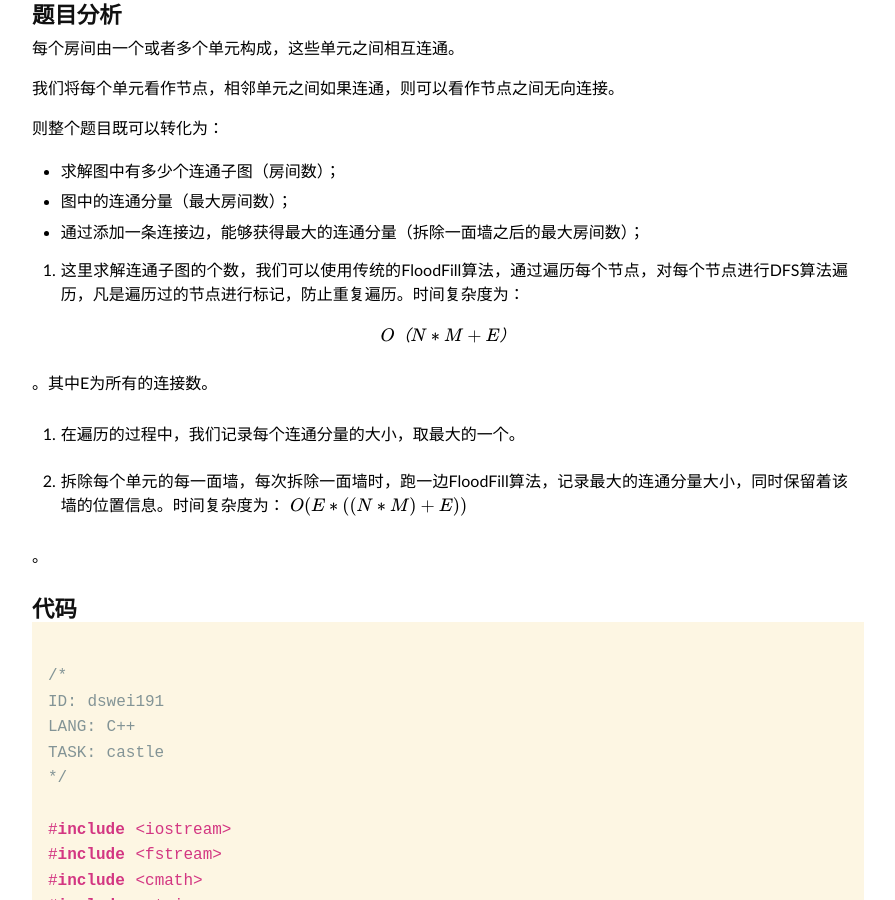
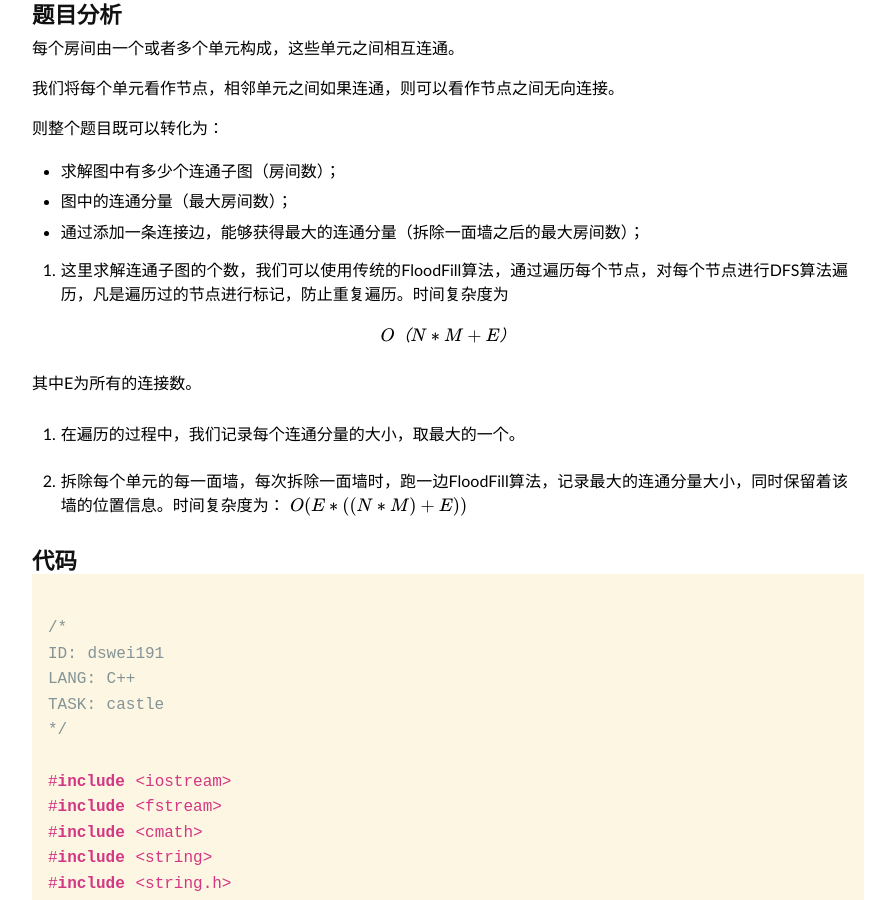
Before and after one commit to wdskuki/oldBlog, a Jekyll site: the page built from _posts/2017-11-30-[USACO]-Castle.md, in a window 1280 px wide and 900 px high, scrolled down 623 px. Shown: the whole window, without its empty margins (192-1087 px from the left). Built offline with Jekyll 4.4.1, drawn with Linux system fonts in a browser that asks for light colours; nearby versions of some CDN libraries; formulas are drawn with MathJax 3; comment, search, counter and statistics services are not loaded.

```diff
--- a/_posts/2017-11-30-[USACO]-Castle.md
+++ b/_posts/2017-11-30-[USACO]-Castle.md
@@ -40,15 +40,13 @@ tags: USACO
 
 
 
-1. 这里求解连通子图的个数，我们可以使用传统的FloodFill算法，通过遍历每个节点，对每个节点进行DFS算法遍历，凡是遍历过的节点进行标记，防止重复遍历。时间复杂度为：
+1. 这里求解连通子图的个数，我们可以使用传统的FloodFill算法，通过遍历每个节点，对每个节点进行DFS算法遍历，凡是遍历过的节点进行标记，防止重复遍历。时间复杂度为
 
 $$
 O（N * M+E）
 $$
 
-
-
-。其中E为所有的连接数。
+其中E为所有的连接数。
 
 2. 在遍历的过程中，我们记录每个连通分量的大小，取最大的一个。
 
@@ -57,8 +55,6 @@ $$
    O(E*((N*M) + E))
    $$
 
-
-。
 
 ## 代码
 
```
